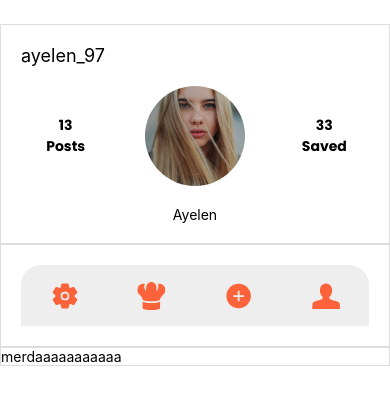
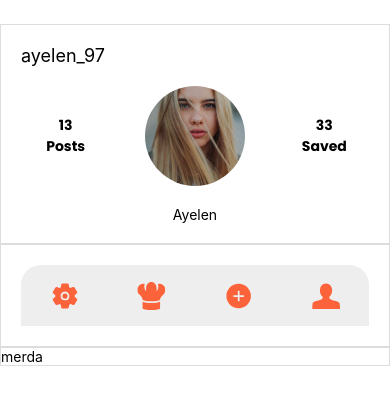
Before and after one commit to niniet98/WhatToday, a React Native app: screen / in a window 390 px wide. Shown: the top 404 px of the page. Built offline with nearby package versions, Linux system fonts and the light colour scheme.

Commit message:
estic provant

```diff
--- a/components/Prova.js
+++ b/components/Prova.js
@@ -6,7 +6,7 @@ export default function Prova() {
     return (
         <Demo>
             <View>
-                <Text>merdaaaaaaaaaaa</Text>
+                <Text>merda</Text>
             </View>
         </Demo>
     )
```
